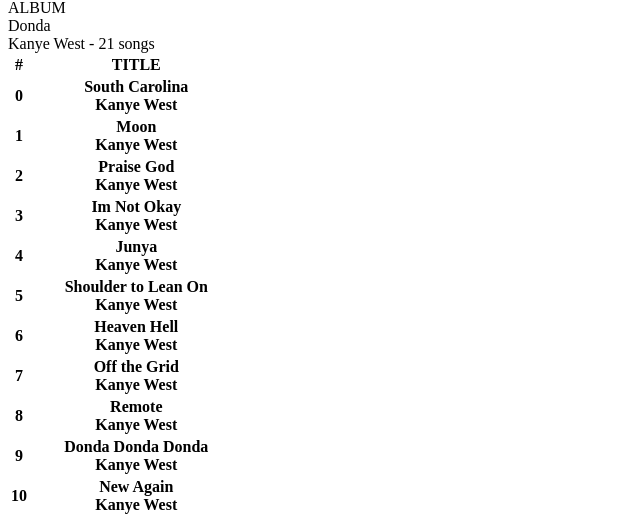
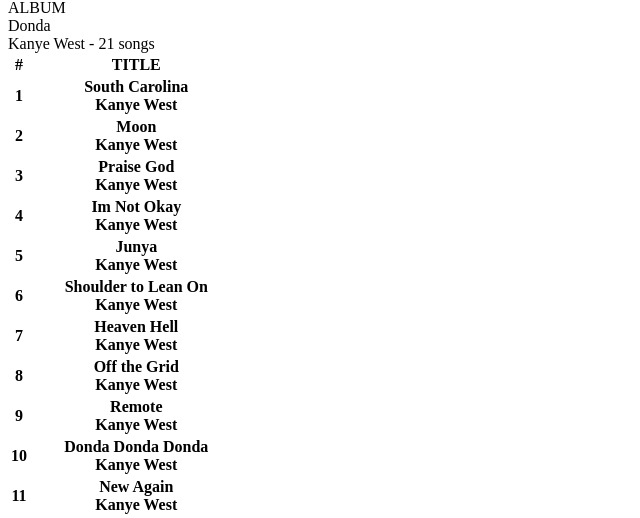
Before and after one commit to steele123/catjam, a Next.js app: page /albums/donda in a window 1280 px wide. Shown: the part 274-792 px from the top of the page, without its empty margins (0-640 px from the left). Built offline with nearby package versions, Linux system fonts and the light colour scheme.

Commit message:
Index now starts at 1 instead of 0

```diff
--- a/pages/albums/[slug].tsx
+++ b/pages/albums/[slug].tsx
@@ -48,7 +48,7 @@
           </tr>
           {album.songs.map((song, index) => (
             <tr onClick={() => onSongClick(song, song.author ? song.author : album.author)} className="hover:bg-gray-100 dark:hover:bg-gray-300 hover:text-white rounded-full cursor-default select-none" key={song.name}>
-              <th className={`font-normal ${song.name == playingSong.name ? "text-green-600" : ""}`}>{index}</th>
+              <th className={`font-normal ${song.name == playingSong.name ? "text-green-600" : ""}`}>{index + 1}</th>
               <th>
                 <div className={song.name == playingSong.name ? "text-green-600" : ""}>{song.name}</div>
                 <div className="text-gray-400 font-normal text-sm">
```
